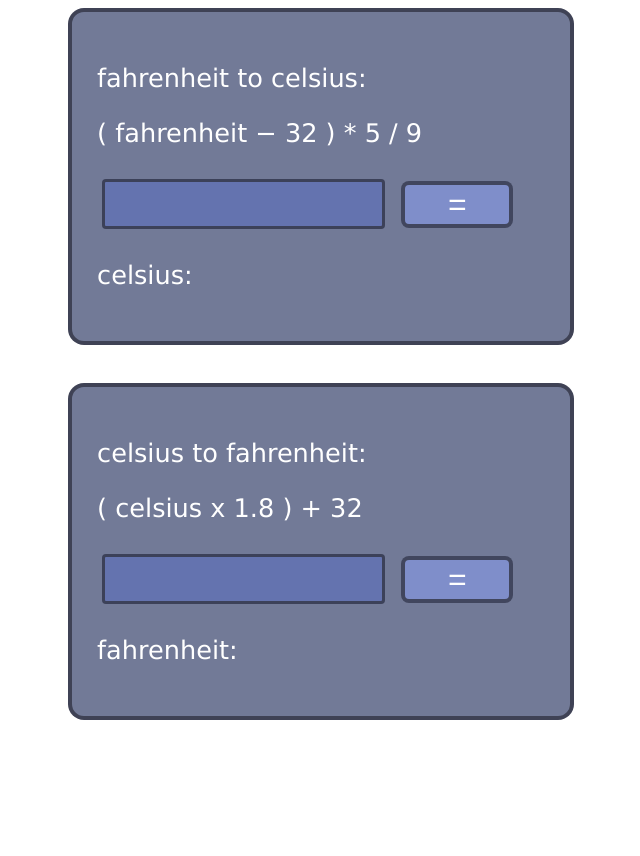
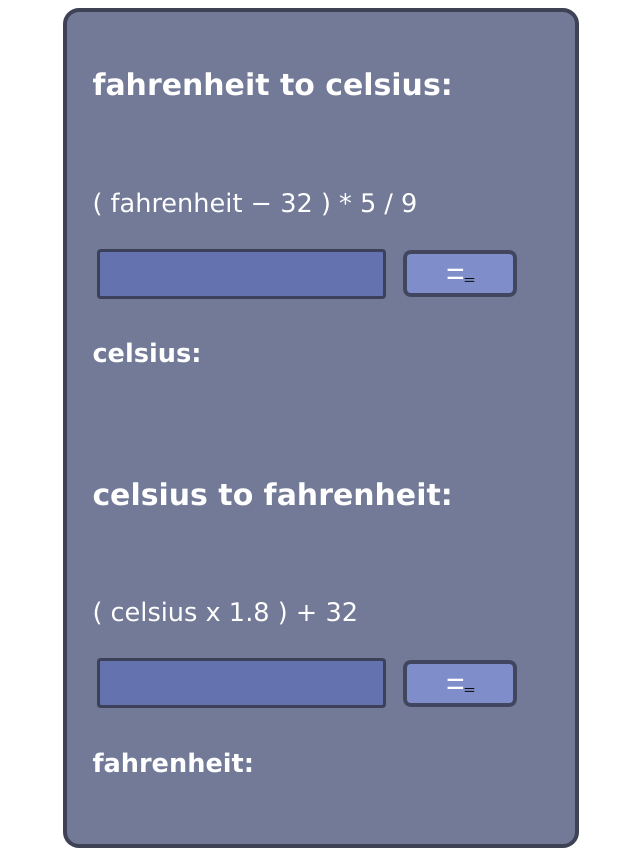
Before and after one commit to thisKonrad/celsius-fahrenheit-translator, a plain HTML site: page index.html in a window 1280 px wide. Shown: the whole page, without its empty margins (319-959 px from the left). Before the commit the page ends 800 px from the top, so only its background shows below. Drawn offline with Linux system fonts and the light colour scheme.

Commit message:
Update index.html

```diff
--- a/index.html
+++ b/index.html
@@ -17,18 +17,19 @@
 
     <div class="translator-Temp">
 
+    <section id="celsius_to_fahrenheit">
+
         <div class="text-result">
-           <p>fahrenheit to celsius:</p>
+            <h3>fahrenheit to celsius:</h3>
+            <br>
             <p> ( fahrenheit <span>&#8722;</span> 32 ) * 5 / 9 </p>
          </div>
 
          <div>
              <input type="number" class="input-Temp"  id="input-FH">
-            <button id="button-CS"></button>
-            <p class="text-result">celsius:
-                <span><p class="result-Temp" id="result-CS"></p></span></p>
-        </div>
-
+             <button class="button" id="button-CS">═</button>
+             <h4 class="text-result">celsius:
+                 <span><p class="result-Temp" id="result-CS"></p></span></h4>
          </div>
 
     </section>
@@ -36,21 +37,23 @@
     <br>
     <br>
 
-<section class="container" name="temperature-translator">
     <!--:: reverse again ... :: -->
-    <div class="translator-Temp">
+    <section id="fahrenheit_to_celsius">
 
         <div class="text-result">
-            <p> celsius to fahrenheit: </p>
+            <h3> celsius to fahrenheit: </h3>
+            <br>
             <p> ( celsius x 1.8 ) + 32 </p>
         </div>
 
         <div>
             <input type="number" class="input-Temp"  id="input-CS">
-            <button id="button-FH"></button>
-            <p class="text-result">fahrenheit:
-                <span><p class="result-Temp" id="result-FH"></p></span></p>
+            <button class="button" id="button-FH">═</button>
+            <h4 class="text-result">fahrenheit:
+                <span><p class="result-Temp" id="result-FH"></p></span></h4>
         </div>
+
+     </section>
 
     </div>
 
```
Lines whose indentation alone changed are shown as unchanged.
